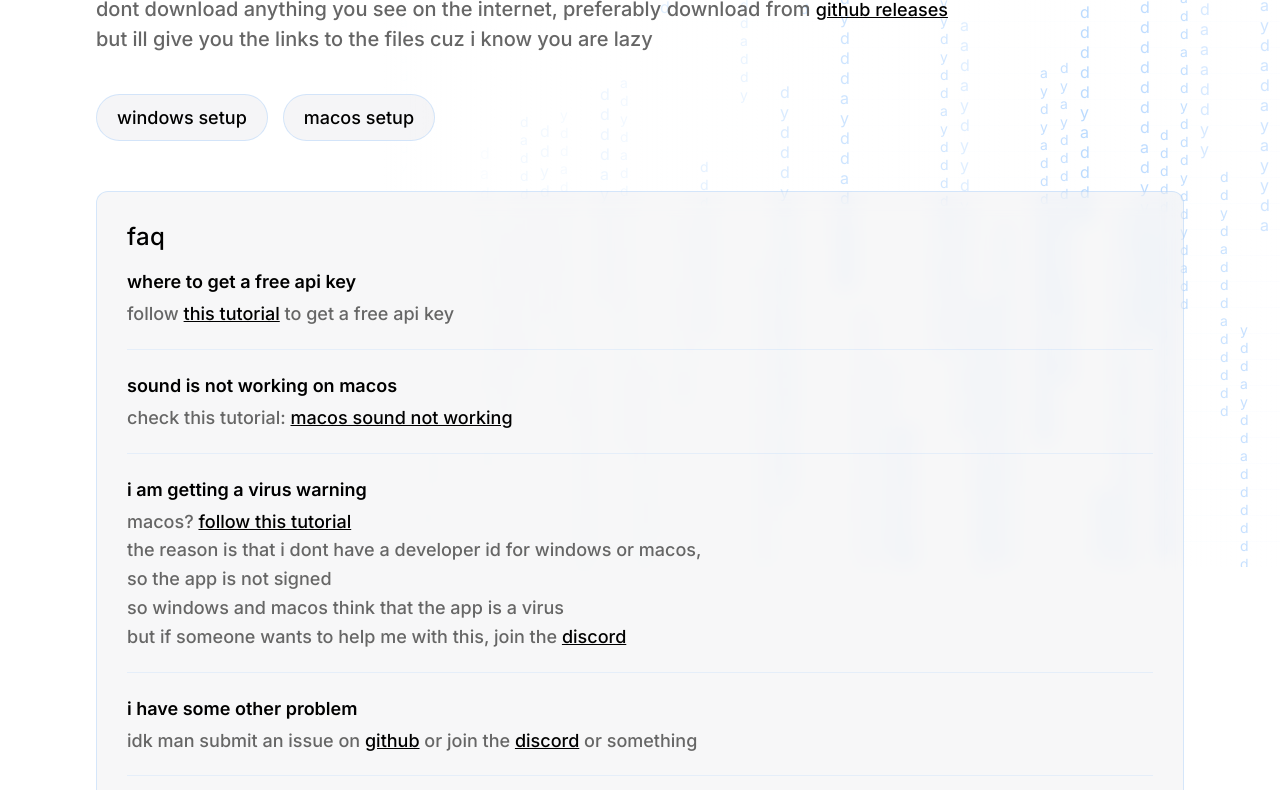
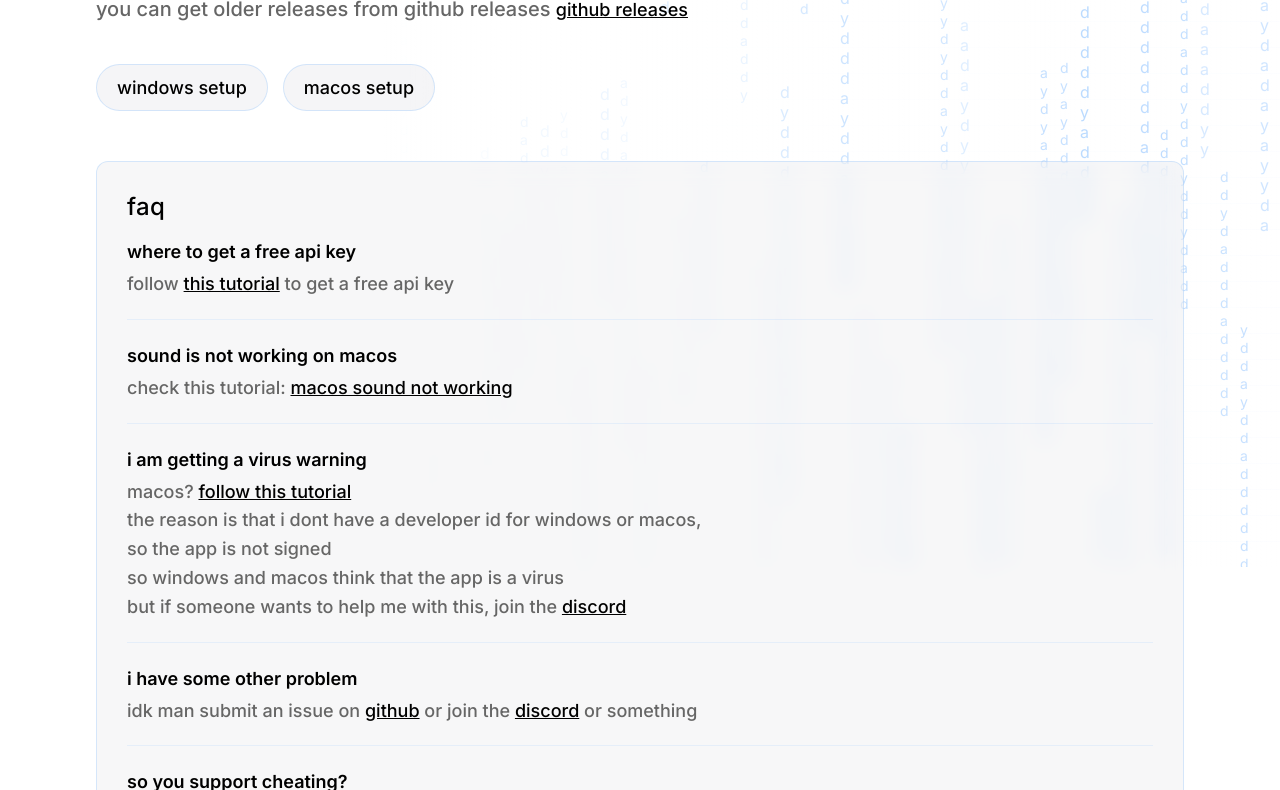
Before and after one commit to abhi-yo/cheating-daddy-web, a plain HTML site: page download/index.html in a window 1280 px wide. Shown: the part 233-1023 px from the top of the page. Drawn offline with Linux system fonts and the light colour scheme.

Commit message:
small fixes

```diff
--- a/download/index.html
+++ b/download/index.html
@@ -309,9 +309,7 @@
 
             <h1 class="page-title">download</h1>
             <p class="page-subtitle">
-                dont download anything you see on the internet, preferably download from
-                <a href="https://github.com/sohzm/cheating-daddy/releases">github releases</a><br />
-                but ill give you the links to the files cuz i know you are lazy
+                you can get older releases from github releases <a href="https://github.com/sohzm/cheating-daddy/releases">github releases</a><br />
             </p>
 
             <div class="download-section">
```
Also changed, not shown: credits/index.html (+0 -1 lines).
